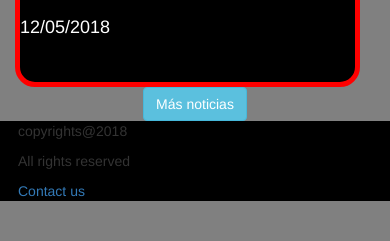
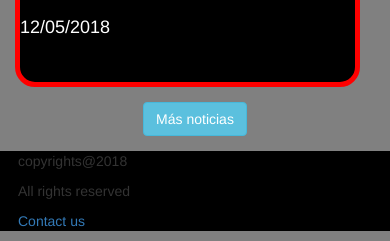
Before and after one commit to harmanbm/news, a plain HTML site: page index.html in a window 390 px wide. Shown: the part 2293-2534 px from the top of the page. Before the commit the page ends 2504 px from the top, so only its background shows below. Drawn offline with nearby package versions, Linux system fonts and the light colour scheme.

Commit message:
Update desktop1.css

```diff
--- a/css/desktop1.css
+++ b/css/desktop1.css
@@ -102,6 +102,12 @@ article
 		margin: 40px auto;
 		text-align: center;
 	}
+
+	#botn{
+		margin-top: 15px;
+		margin-bottom: 15px;
+	}
+
 	#youtube{
 		margin-top: 20px;
 		margin-bottom: 20px;
```
